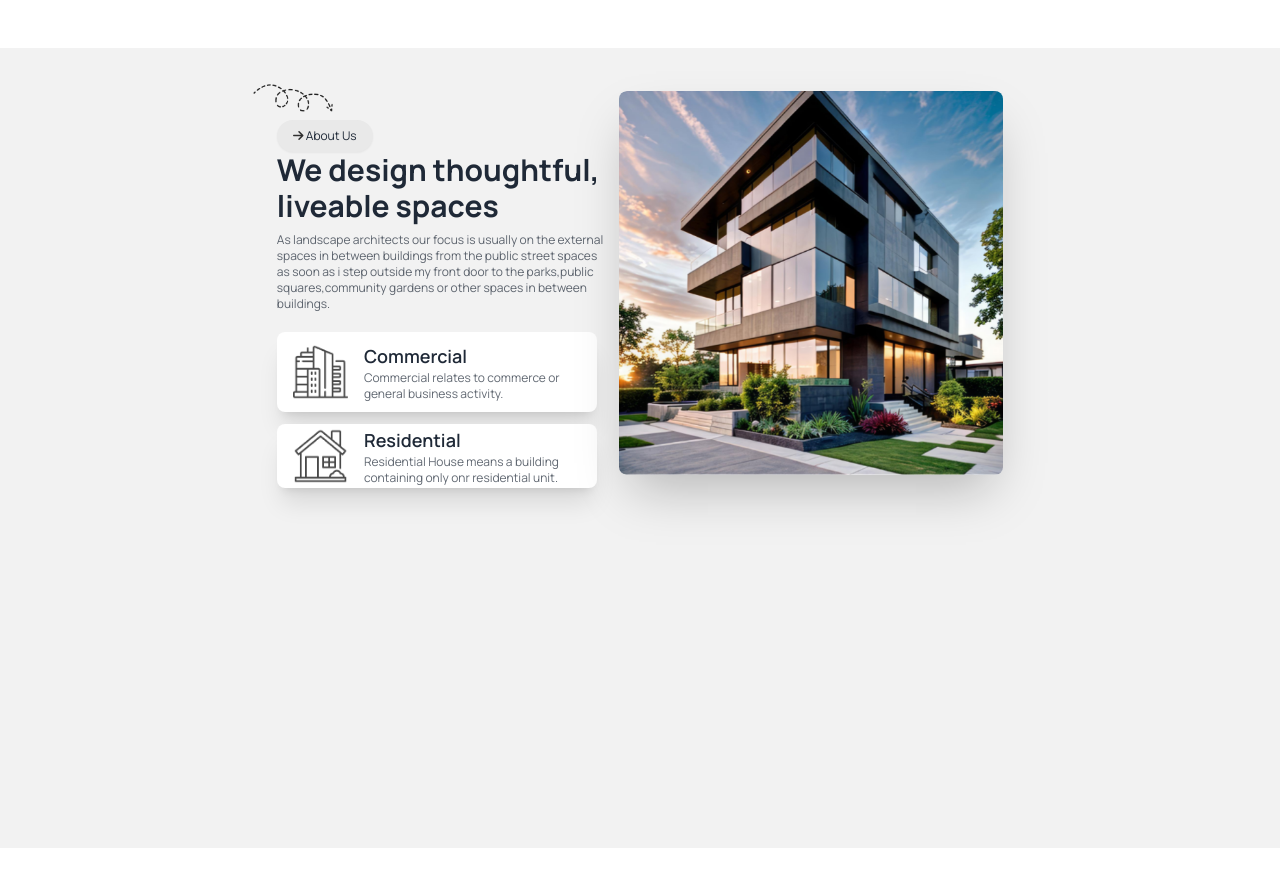
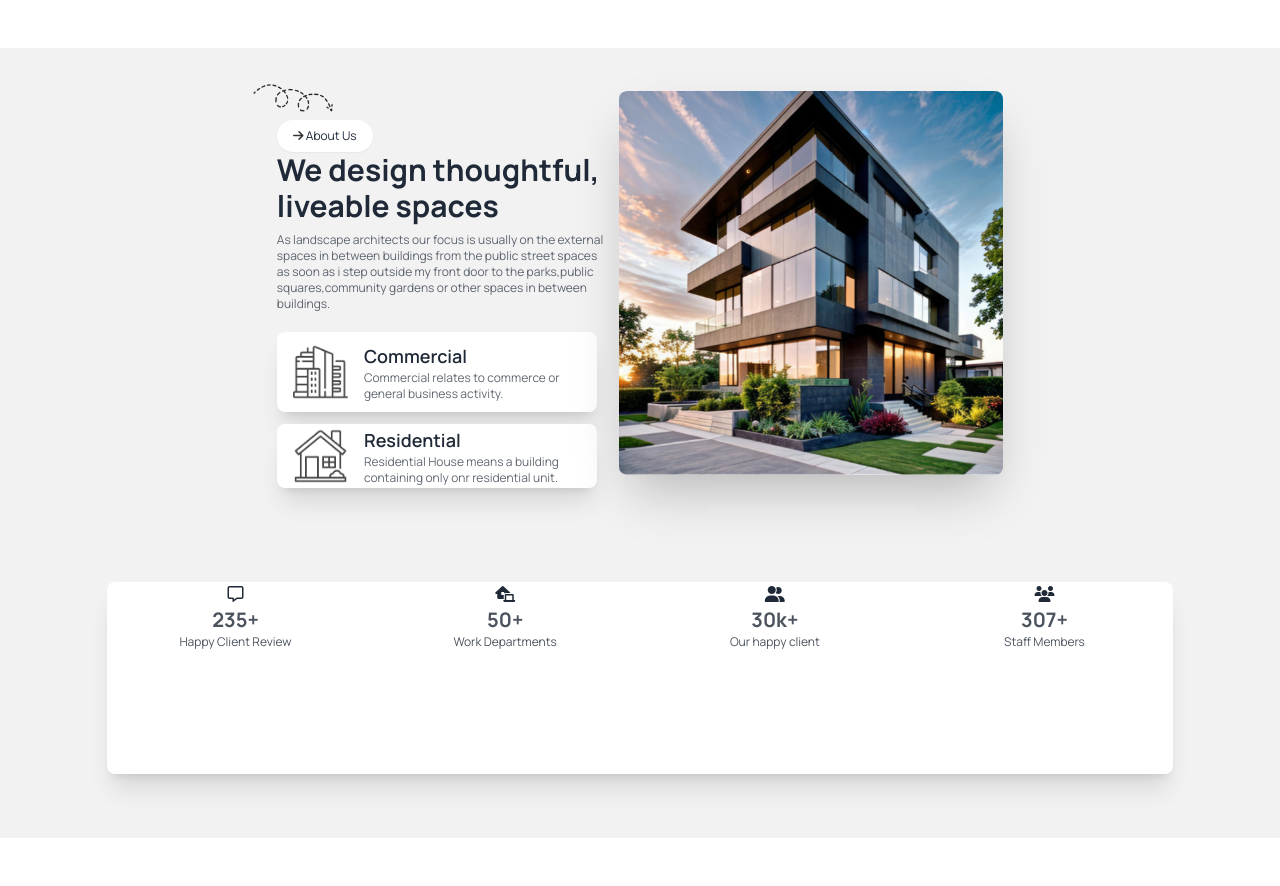
Before and after one commit to sharmin112195/assignment-three, a plain HTML site: page index.html in a window 1280 px wide. Shown: the part 820-1706 px from the top of the page. Before the commit the page ends 1668 px from the top, so only its background shows below. Drawn offline with nearby package versions, Linux system fonts and the light colour scheme.

Commit message:
happy client review section done

```diff
--- a/index.html
+++ b/index.html
@@ -64,7 +64,7 @@
 <div class="py-4 min-h-screen">
   <div class="hero-content text-center flex-col">
     <img class="" src="./assets/banner.png" alt="">
-    <div class="">
+    <div>
       <h1 class="w-6/5 text-4xl md:text-6xl font-bold">A barn house of this design has a striking appearance</h1>
       <p class="py-6 text-sm opacity-70 w-8/5">
         Barn house plans are extremely popular and Yankee Barn Homes reigns supreme when it comes to designing and building these gorgeous post and beam homes.But before we get to our current popular plans, I'd like to clarify a bit of terminology confusion."Barn house" might mislead some, as it appears to imply a specific architectural style.
@@ -74,18 +74,19 @@
   </div>
 </div>
     </header>
-    <main class="mx-auto">
+    <!-- main section hear -->
+    <main class="mx-auto bg-base-200 ">
       <!-- Design thoughtful section -->
      <section>
-      <div class="py-7 bg-base-200 min-h-screen">
+      <div class="py-7">
         <div class="flex flex-col md:flex-row mx-auto md:mx-auto items-center justify-center gap-4">
 
-          <div class="">
+          <div>
            <div class="hidden md:block">
             <img class="w-20 relative -left-6 py-2" src="./assets/Vector.png" alt="">
           </div>
             <div class="text-center lg:text-left">
-              <button class="bg-[#E9E9E9] w-24 h-8 rounded-2xl shadow-sm text-xs"><i class="fa-solid fa-arrow-right text-xs text-center text-black opacity-80"></i> About Us</button>
+              <button class="bg-white w-24 h-8 rounded-2xl shadow-sm text-xs"><i class="fa-solid fa-arrow-right text-xs text-center text-black opacity-80"></i> About Us</button>
             <h1 class="text-3xl font-bold w-6/5">We design thoughtful,<br> liveable spaces</h1>
             <p class="py-2 text-xs opacity-70 w-6/5 overflow-hidden">
             As landscape architects our focus is usually on the external<br> spaces in between buildings from the public street spaces<br> as soon as i step outside my front door to the parks,public<br> squares,community gardens or other spaces in between<br> buildings.
@@ -113,11 +114,50 @@
          </div>
          <img
           src="./assets/Rectangle.png"
-          class="w-full h-80 object-cover md:h-96 md:w-96 rounded-lg shadow-2xl" />
+          class="w-11/12 h-80 object-cover md:h-96 md:w-96 rounded-lg shadow-2xl" />
           </div>
         </div>
       </div>
      </section>
+
+     <!-- extra card section-->
+      <section class="my-16 pb-16 w-10/12 mx-auto">
+      <div class="bg-base-100 w-full shadow-xl rounded-lg text-center items-center grid grid-cols-1 md:grid-cols-2 lg:grid-cols-4 gap-3 overflow-hidden">
+        <!-- 1st -->
+         <div class="h-48">
+         <i class="fa-regular fa-message"></i>
+          <div class="">
+            <h2 class="text-xl font-bold opacity-80">235+</h2>
+            <p class="text-xs opacity-80">Happy Client Review</p>
+          </div>
+       </div>
+        <!-- 2nd -->
+         <div class="h-48">
+          <i class="fa-solid fa-house-laptop"></i>
+           <div class="">
+             <h2 class="text-xl font-bold opacity-80">50+</h2>
+             <p class="text-xs opacity-80">Work Departments</p>
+           </div>
+        </div>
+        <!-- 3rd -->
+        <div class="h-48">
+          <i class="fa-solid fa-user-group"></i>
+           <div class="">
+             <h2 class="text-xl font-bold opacity-80">30k+</h2>
+             <p class="text-xs opacity-80">Our happy client</p>
+           </div>
+        </div>
+        <!-- 4th -->
+         <div class="h-48">
+          <i class="fa-solid fa-users"></i>
+           <div class="">
+             <h2 class="text-xl font-bold opacity-80">307+</h2>
+             <p class="text-xs opacity-80">Staff Members</p>
+           </div>
+        </div>
+      </div>
+     </section>
+
     </main>
 </body>
 </html>
```
